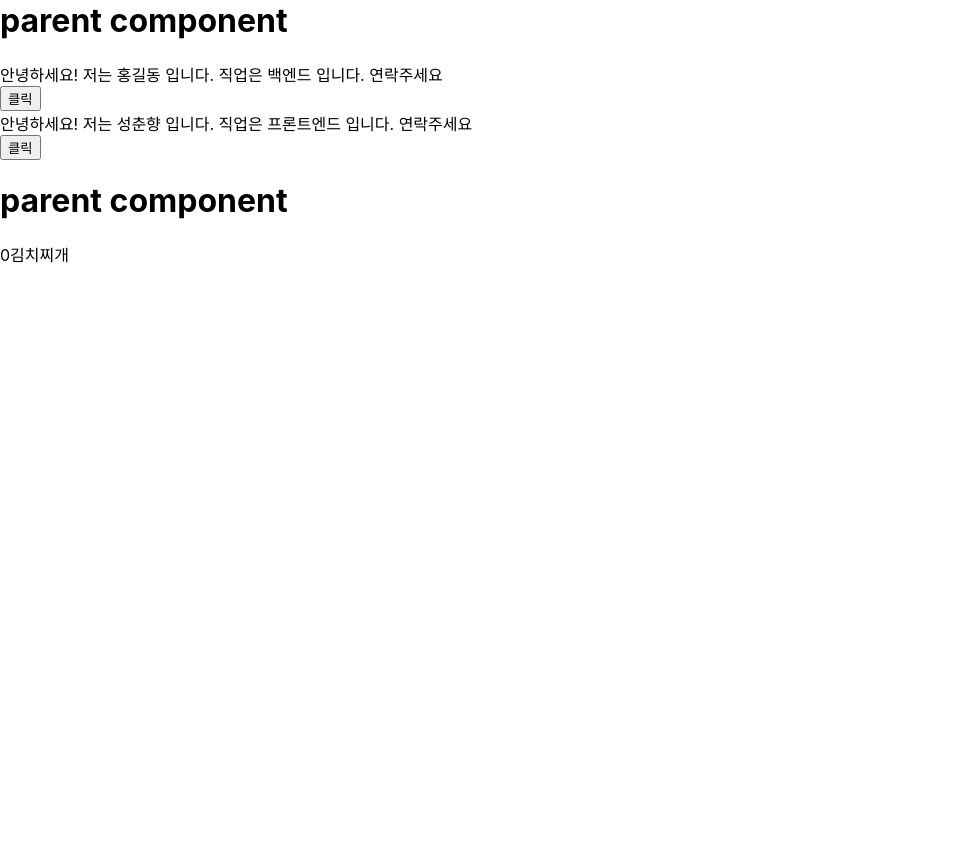
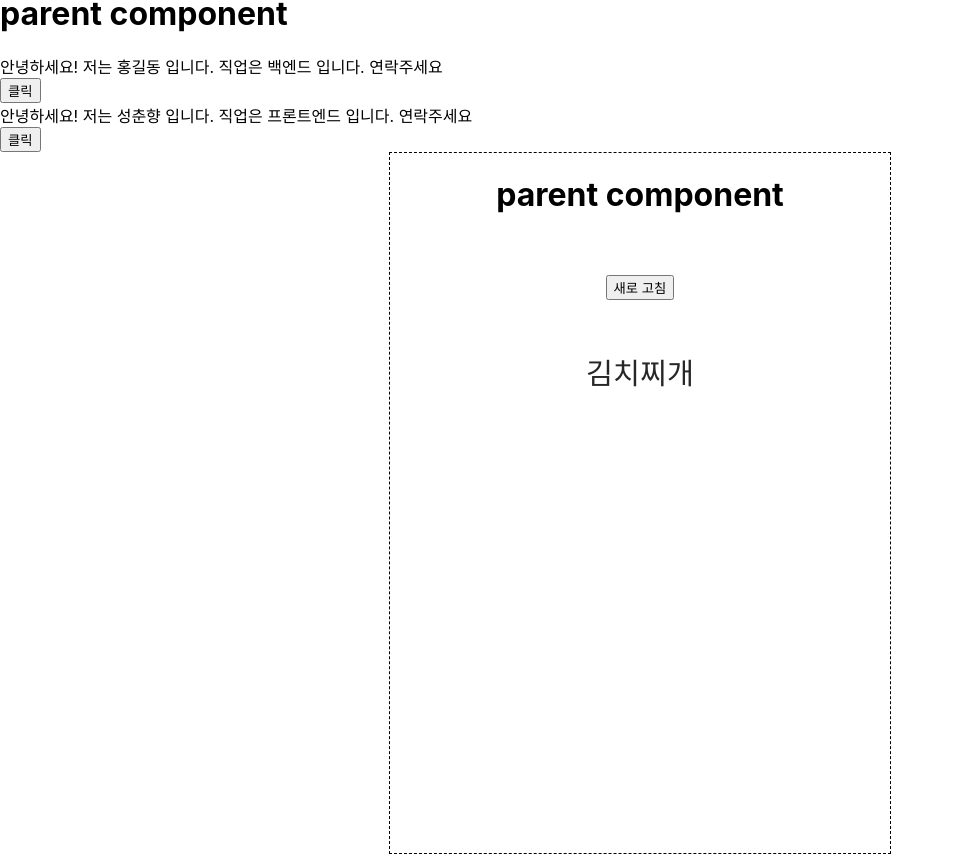
Before and after one commit to l0u0h0/2022web_1, a React (Create React App) app: page / in a window 1280 px wide. Shown: the part 1785-2639 px from the top of the page, without its empty margins (0-954 px from the left). Before the commit the page ends 2051 px from the top, so only its background shows below. Built offline with nearby package versions, Linux system fonts and the light colour scheme.

Commit message:
7weeks_quiz

```diff
--- a/src/07/7_5.jsx
+++ b/src/07/7_5.jsx
@@ -1,20 +1,34 @@
 import React from "react";
 
 export default class LunchComponent extends React.Component {
+  state = {
+    num: 0,
+  };
+  menu = [
+    { name: "김치찌개", price: 6000 },
+    { name: "돈까스", price: 7000 },
+    { name: "스파게티", price: 5000 },
+    { name: "피자", price: 9000 },
+    { name: "제육볶음", price: 6500 },
+    { name: "순댓국", price: 6000 },
+    { name: "칼국수", price: 5000 },
+  ];
+
   render() {
-    let menu = [
-      { name: "김치찌개", price: 6000 },
-      { name: "돈까스", price: 7000 },
-      { name: "스파게티", price: 5000 },
-      { name: "피자", price: 9000 },
-    ];
-    let num = Math.floor(Math.random() * menu.length);
+    const menu = this.menu;
     return (
       <div>
-        {num}
-        {menu[num].name}
+        <br />
+        <button style={{ margin: "20px" }} onClick={this.rand}>
+          새로 고침
+        </button>
+        <br />
+        <p className="title">{menu[this.state.num].name}</p>
       </div>
     );
   }
+  rand = () => {
+    this.setState({ num: Math.floor(Math.random() * this.menu.length) });
+  };
 }
 // 이미지 입혀서 메뉴 늘려서 로우 하이 사이의 음식 랜덤 추출
--- a/src/App.css
+++ b/src/App.css
@@ -35,3 +35,13 @@
     transform: rotate(360deg);
   }
 }
+
+.Lunch {
+  margin: auto;
+  text-align: center;
+}
+
+.title {
+  color: rgb(39, 39, 39);
+  font-size: 22pt;
+}
--- a/src/App.js
+++ b/src/App.js
@@ -98,7 +98,14 @@ class App extends Component {
           <ChildComponent3 member={{ name: "홍길동", job: "백엔드" }} />
           <ChildComponent3 member={{ name: "성춘향", job: "프론트엔드" }} />
         </div>
-        <div>
+        <div
+          style={{
+            border: "1px dashed black",
+            width: "500px",
+            height: "700px",
+          }}
+          className="Lunch"
+        >
           <h1>parent component</h1>
           <LunchComponent low={5000} high={10000} />
         </div>
```
